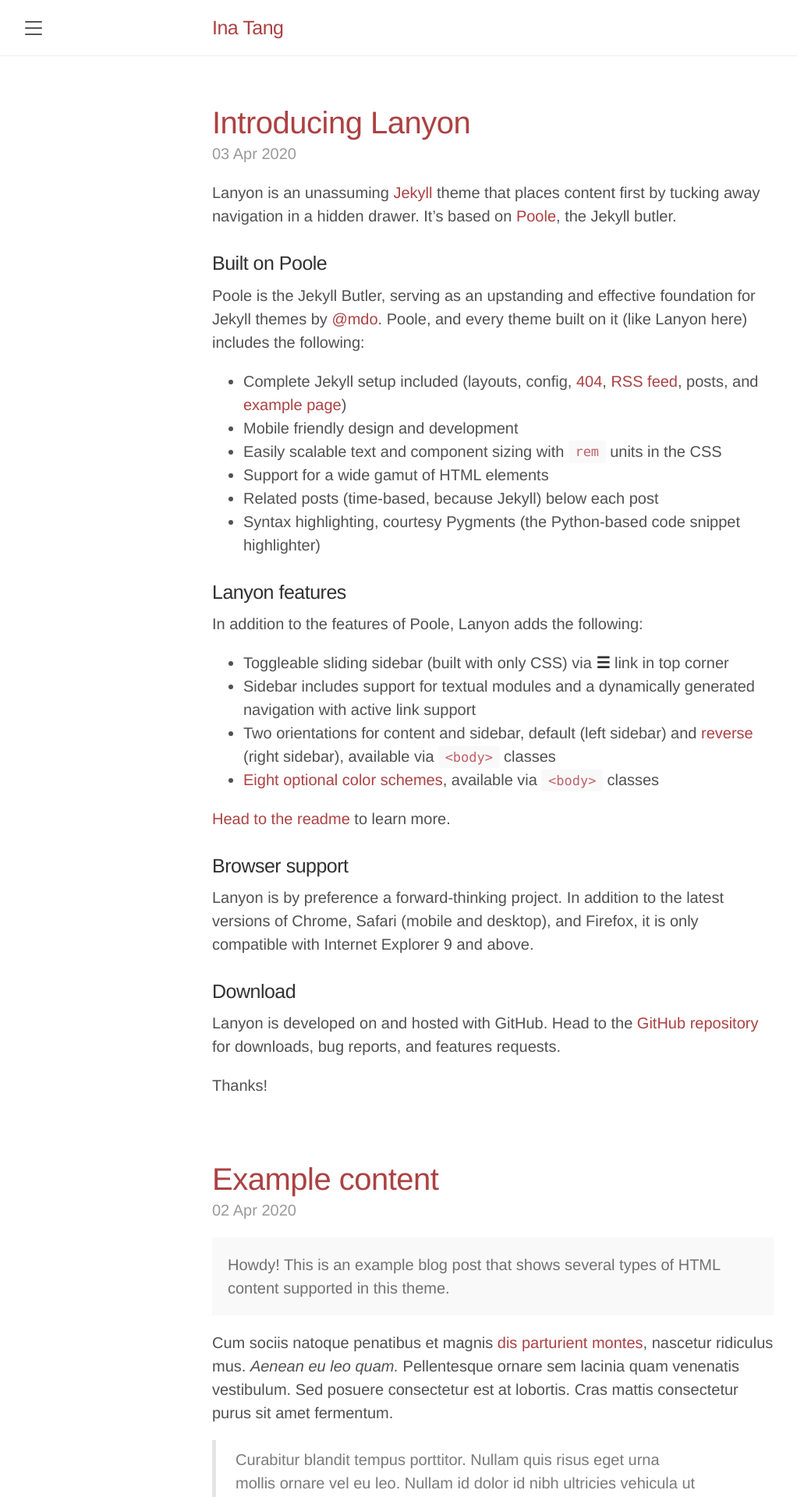
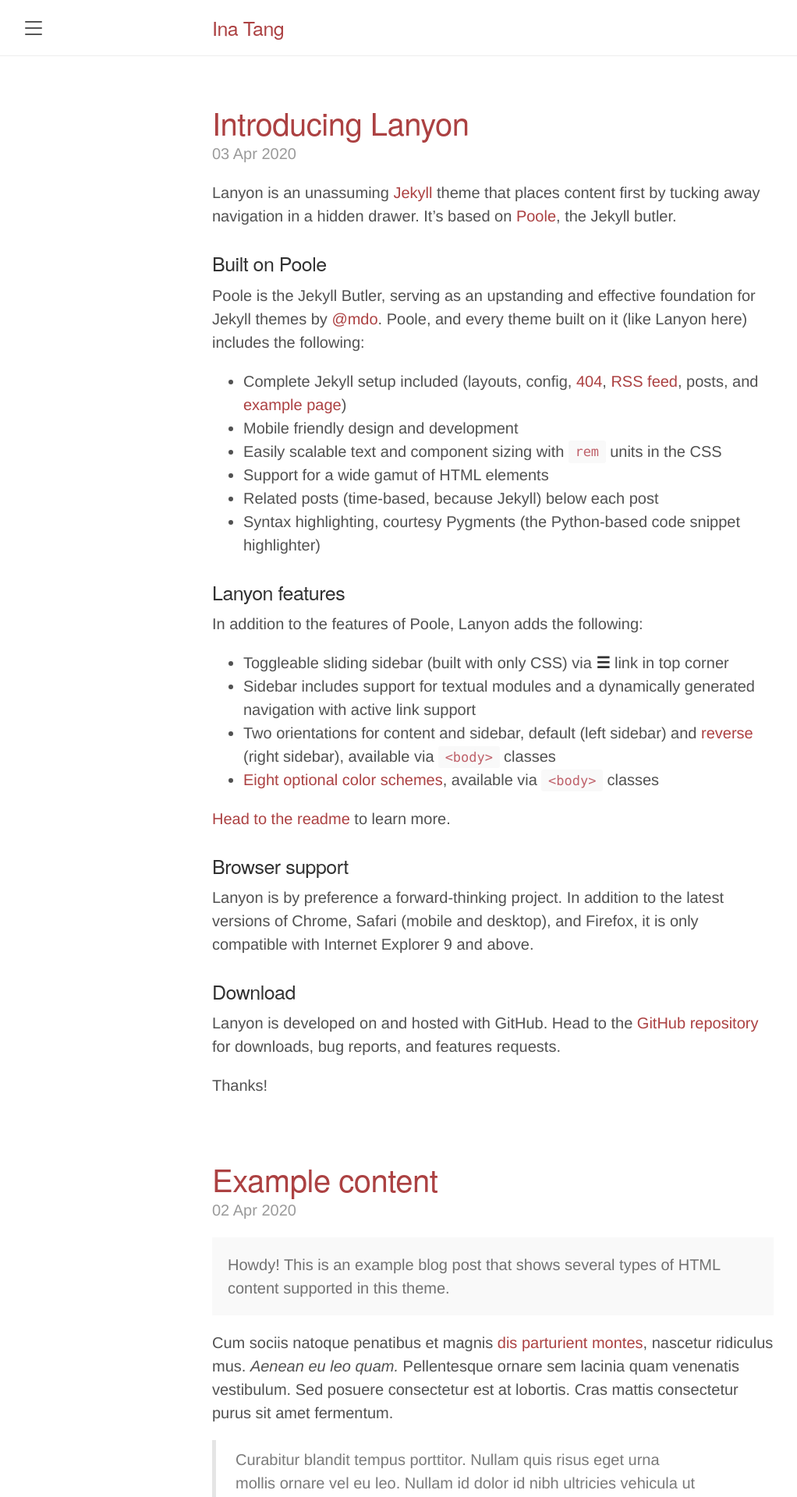
Before and after one commit to I7T5/i7t5.github.io-v1, a Jekyll site: the page built from docs/index.html, in a window 1280 px wide. Shown: the top 1920 px of the page at 78% size, without its empty margins (8-1030 px from the left). Built offline with Jekyll 4.4.1, drawn with Linux system fonts in a browser that asks for light colours; the list of posts is cut into pages by our own code.

Commit message:
Update lanyon.css
Deleted 'medium' for Helvetica Neue

```diff
--- a/docs/public/css/lanyon.css
+++ b/docs/public/css/lanyon.css
@@ -46,7 +46,7 @@
 }
 
 h1, h2, h3, h4, h5, h6 {
-  font-family: "HelveticaNeue-Medium", "Helvetica Neue Medium", Helvetica, Arial, sans-serif;
+  font-family: "HelveticaNeue", "Helvetica Neue", Helvetica, Arial, sans-serif;
   font-weight: 500;
   color: #313131;
   letter-spacing: -.025rem;
```
